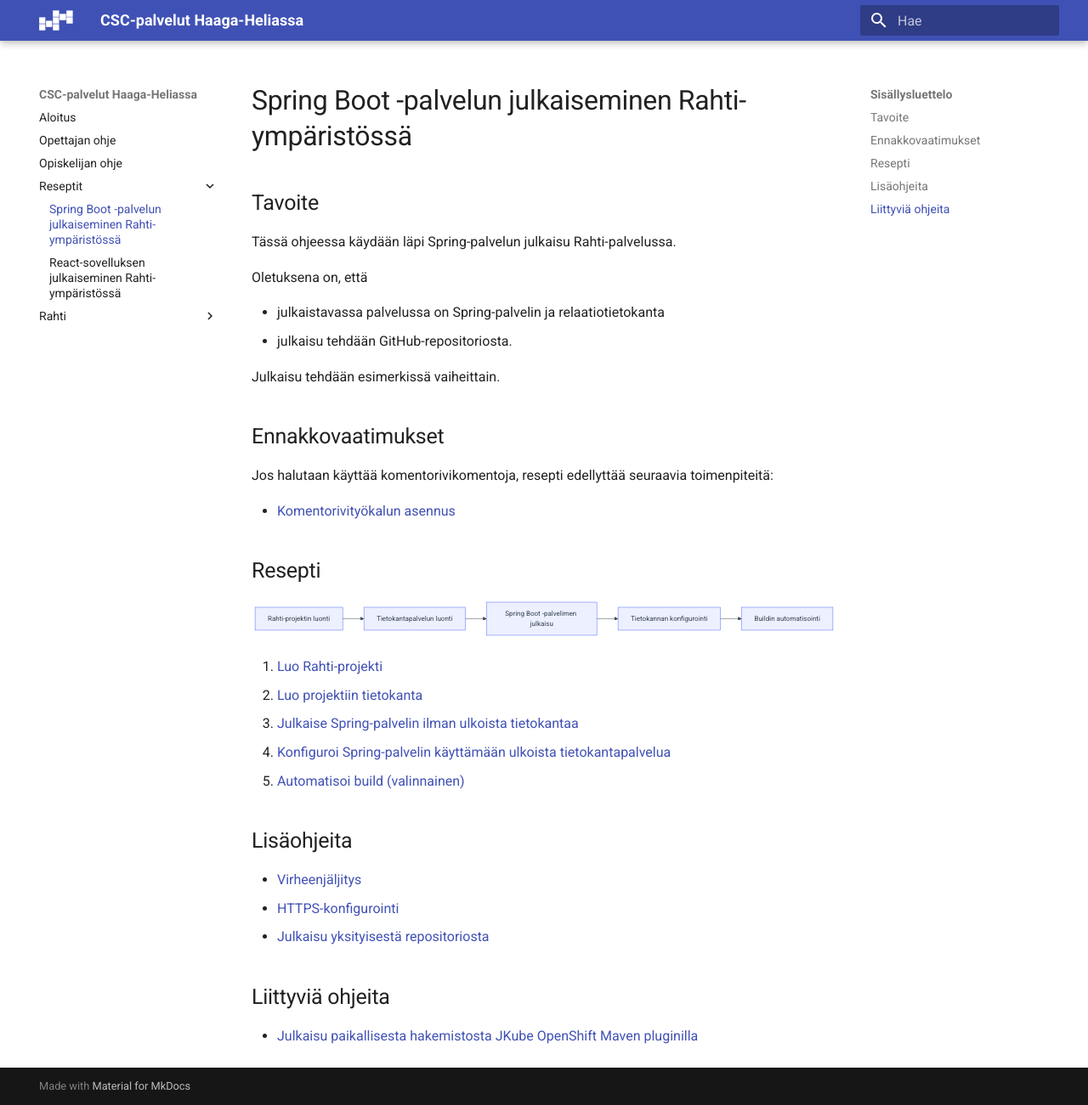
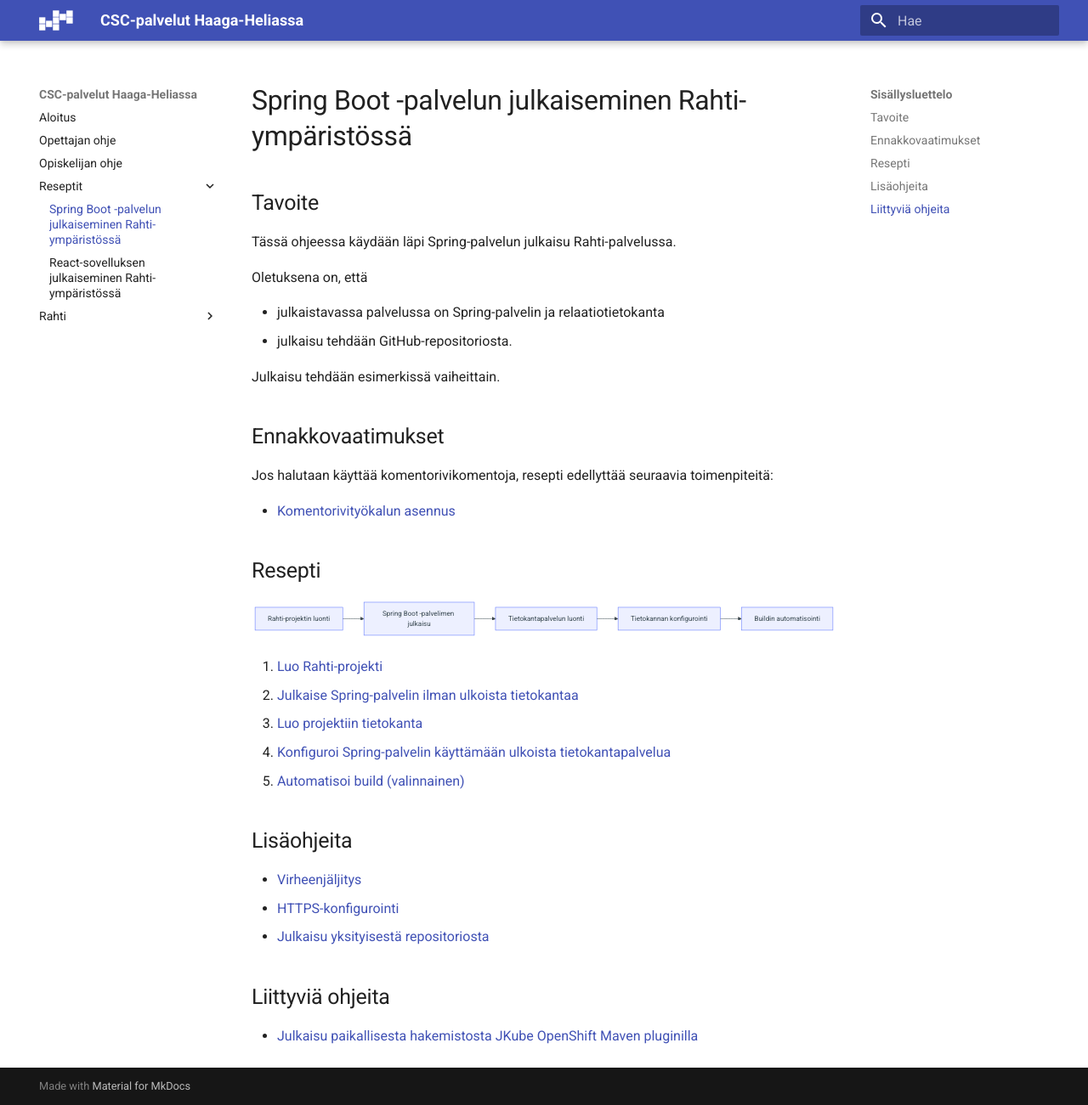
Before and after one commit to haagahelia/hh-csc-docs, an MkDocs documentation site: the page built from docs/reseptit/spring_rahti.md, in a window 1280 px wide and 1301 px high. Shown: the whole window at 85% size. Built offline with MkDocs 1.6.1 and Material for MkDocs 9.7.7, drawn with Linux system fonts in a browser that asks for light colours.

````diff
--- a/docs/reseptit/spring_rahti.md
+++ b/docs/reseptit/spring_rahti.md
@@ -24,8 +24,8 @@ flowchart LR
   classDef highlight fill:#ffe2ff,stroke:#996d99,stroke-width:3px;
 
   step1[Rahti-projektin luonti]
-  step2[Tietokantapalvelun luonti]
-  step3[Spring Boot -palvelimen julkaisu]
+  step2[Spring Boot -palvelimen julkaisu]
+  step3[Tietokantapalvelun luonti]
   step4[Tietokannan konfigurointi]
   step5[Buildin automatisointi]
 
@@ -36,8 +36,8 @@ flowchart LR
 ```
 
 1. [Luo Rahti-projekti](../rahti/projektin_luonti.md){target="_blank"}
-2. [Luo projektiin tietokanta](../rahti/tietokantapalvelun_luominen.md){target="_blank"}
-3. [Julkaise Spring-palvelin ilman ulkoista tietokantaa](../rahti/spring_ilman_tietokantaa.md){target="_blank"}
+2. [Julkaise Spring-palvelin ilman ulkoista tietokantaa](../rahti/spring_ilman_tietokantaa.md){target="_blank"}
+3. [Luo projektiin tietokanta](../rahti/tietokantapalvelun_luominen.md){target="_blank"}
 4. [Konfiguroi Spring-palvelin käyttämään ulkoista tietokantapalvelua](../rahti/spring_tietokannan_konfigurointi.md){target="_blank"}
 5. [Automatisoi build (valinnainen)](../rahti/buildin_automatisointi.md){target="_blank"}
 
````
